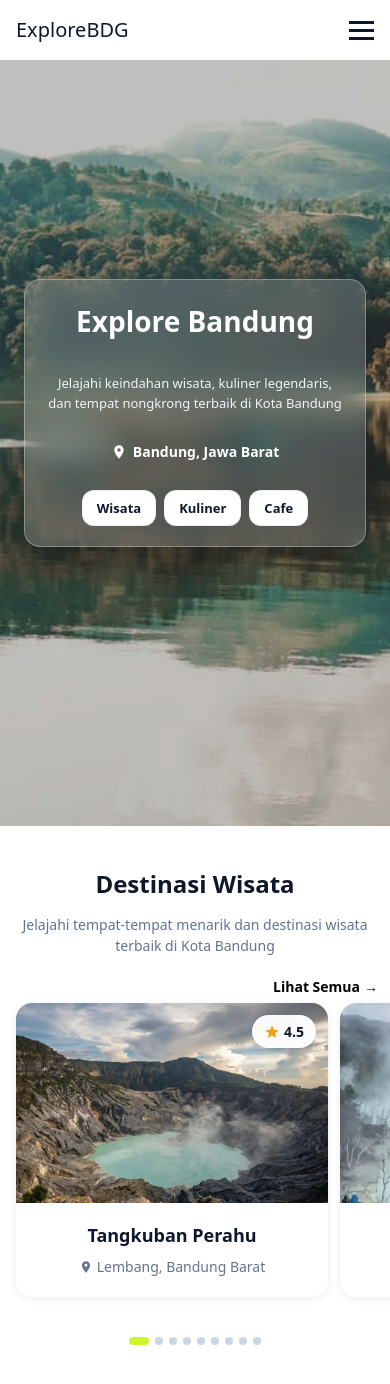
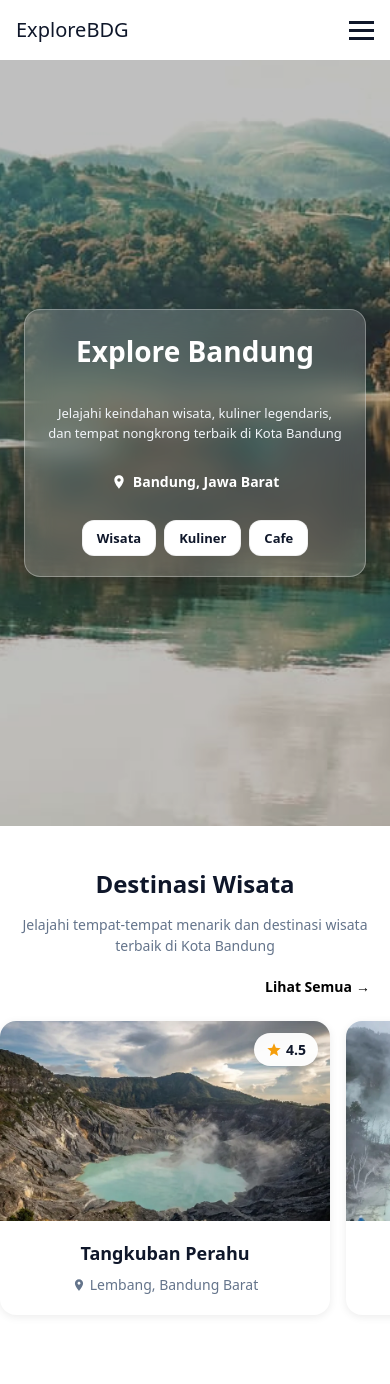
Before and after one commit to FirdhausDwiSukma/ExploreBDG, a React (Vite) app: page / in a window 390 px wide. Built offline with nearby package versions, Linux system fonts and the light colour scheme.

Commit message:
fix responsive and clean code

```diff
--- a/src/components/Wisata.jsx
+++ b/src/components/Wisata.jsx
@@ -113,8 +113,7 @@ function WisataSection() {
                     </div>
                     <div className="carousel-viewport" ref={viewportRef}>
                         <div className="carousel-track" style={{
-                            transform: `translateX(${translateX}%)`,
-                            gridTemplateColumns: `repeat(${wisataPlaces.length}, ${100 / itemsPerSlide}%)`
+                            transform: `translateX(${translateX}%)`
                         }}>
                             {wisataPlaces.map(place => (
                                 <div className="carousel-item" key={place.id} style={{ width: `${100 / itemsPerSlide}%` }}>
--- a/src/components/WisataCard.jsx
+++ b/src/components/WisataCard.jsx
@@ -4,14 +4,11 @@ import { IconPin, IconStar } from './icons'
 
 function WisataCard({ name, location, rating, image, imageWebp, comingSoon, onClick }) {
     const [isLoaded, setIsLoaded] = useState(false)
-    const [isHovered, setIsHovered] = useState(false)
 
     return (
         <div
-            className={`wisata-card ${isHovered ? 'hovered' : ''}`}
+            className="wisata-card"
             onClick={onClick}
-            onMouseEnter={() => setIsHovered(true)}
-            onMouseLeave={() => setIsHovered(false)}
             role="button"
             tabIndex={0}
             onKeyDown={(e) => e.key === 'Enter' && onClick?.()}
--- a/src/pages/AllDestinations.jsx
+++ b/src/pages/AllDestinations.jsx
@@ -20,7 +20,10 @@ const FILTER_OPTIONS = [
 ]
 
 function AllDestinations() {
-    const wisataPlaces = places.filter(place => place.category === 'wisata')
+    const wisataPlaces = useMemo(
+        () => places.filter(place => place.category === 'wisata'),
+        []
+    )
 
     const [selectedPlace, setSelectedPlace] = useState(null)
     const [search, setSearch] = useState('')
--- a/src/styles/base.css
+++ b/src/styles/base.css
@@ -32,10 +32,7 @@ body {
 }
 
 /* h1 inside header brand only — don't override page headings */
-header h1 {
-  font-size: 3.2em;
-  line-height: 1.1;
-}
+/* Note: brand now uses <span>, this rule kept for safety */
 
 a {
   font-weight: 500;
--- a/src/styles/destinations.css
+++ b/src/styles/destinations.css
@@ -442,9 +442,20 @@
   .dest-toolbar {
     flex-direction: column;
     align-items: stretch;
+    gap: 10px;
   }
 
   .dest-search-wrapper { min-width: unset; }
+
+  /* Filter chips scroll horizontally on mobile instead of wrapping */
+  .dest-filter-chips {
+    flex-wrap: nowrap;
+    overflow-x: auto;
+    -webkit-overflow-scrolling: touch;
+    scrollbar-width: none;
+    padding-bottom: 2px;
+  }
+  .dest-filter-chips::-webkit-scrollbar { display: none; }
 
   .dest-sort-wrapper { justify-content: space-between; }
   .dest-sort { flex: 1; }
--- a/src/styles/hero.css
+++ b/src/styles/hero.css
@@ -38,7 +38,7 @@
   display: flex;
   justify-content: center;
   align-items: center;
-  padding: 24px;
+  padding: calc(var(--header-height) + 24px) 24px 24px;
 }
 
 /* Glass card */
--- a/src/styles/modal.css
+++ b/src/styles/modal.css
@@ -169,3 +169,28 @@
   font-size: 15px;
   max-width: 360px;
 }
+
+/* ── Modal responsive ── */
+@media (max-width: 639px) {
+  .modal-backdrop {
+    padding: 16px;
+    align-items: flex-end; /* slide up from bottom on mobile */
+  }
+
+  .modal-content {
+    max-width: 100%;
+    border-radius: 20px 20px 0 0;
+    max-height: 85vh;
+  }
+
+  .modal-image-wrapper {
+    height: 200px;
+    border-radius: 20px 20px 0 0;
+  }
+
+  .modal-body {
+    padding: 20px 16px 32px;
+  }
+
+  .modal-title { font-size: 20px; }
+}
--- a/src/styles/wisata.css
+++ b/src/styles/wisata.css
@@ -33,7 +33,7 @@
   display: flex;
   justify-content: flex-end;
   padding-right: 12px;
-  margin-bottom: -18px;
+  margin-bottom: 4px;
 }
 
 .see-all-link {
@@ -172,8 +172,8 @@
   -webkit-user-select: none;
 }
 
+/* Wisata card hover — pure CSS, no JS state needed */
 .wisata-card:hover,
-.wisata-card.hovered,
 .wisata-card:focus-within {
   transform: translateY(-8px);
   box-shadow: 0 12px 24px rgba(0, 0, 0, 0.15);
@@ -207,8 +207,7 @@
   pointer-events: none;
 }
 
-.wisata-card:hover .card-image-wrapper img,
-.wisata-card.hovered .card-image-wrapper img {
+.wisata-card:hover .card-image-wrapper img {
   transform: scale(1.1);
 }
 
@@ -287,48 +286,60 @@
 /* Mobile (< 640px) */
 @media (max-width: 639px) {
   .wisata-section {
-    padding: 40px 0;
+    padding: 40px 0 32px;
   }
 
   .section-title,
   .section-desc {
-    padding: 0 16px;
+    padding: 0 20px;
   }
 
   .section-title { font-size: 24px; }
   .section-desc { font-size: 14px; }
 
+  /* "Lihat Semua" di mobile — rata kanan dengan padding */
+  .carousel-header-actions {
+    padding: 0 20px;
+    margin-bottom: 12px;
+  }
+
   /* Native scroll carousel on mobile */
   .carousel-container {
     padding: 0;
-    overflow: hidden;
+    /* Biarkan shadow card terlihat */
+    overflow: visible;
   }
 
   .carousel-viewport {
     overflow-x: auto;
-    overflow-y: hidden;
+    overflow-y: visible;
     scroll-snap-type: x mandatory;
     -webkit-overflow-scrolling: touch;
     -ms-overflow-style: none;
     scrollbar-width: none;
-    padding: 24px 0;
+    /* Padding atas-bawah untuk shadow, kiri-kanan untuk peek card berikutnya */
+    padding: 12px 0 20px;
     touch-action: pan-x;
   }
 
   .carousel-viewport::-webkit-scrollbar { display: none; }
 
   .carousel-track {
+    display: flex;
     width: max-content;
     transform: none !important;
-    padding: 0 16px;
-    gap: 12px;
+    /* Padding kiri = 20px, kanan = 20px agar card pertama & terakhir tidak mepet */
+    padding: 0 20px;
+    gap: 16px;
     flex-wrap: nowrap;
+    align-items: stretch;
   }
 
   .carousel-item {
-    scroll-snap-align: center;
-    flex: 0 0 80vw;
-    min-width: 80vw;
+    scroll-snap-align: start;
+    /* 100vw - 40px padding - 20px peek card berikutnya */
+    flex: 0 0 calc(100vw - 60px);
+    min-width: calc(100vw - 60px);
     padding: 0;
   }
 
@@ -336,12 +347,6 @@
 
   .card-image-wrapper { height: 200px; }
 
-  .carousel-dots {
-    gap: 6px;
-    margin-top: 16px;
-    padding: 0 16px;
-  }
-
-  .dot { width: 8px; height: 8px; }
-  .dot.active { width: 20px; }
+  /* Sembunyikan dots di mobile — native scroll sudah cukup */
+  .carousel-dots { display: none; }
 }
```
